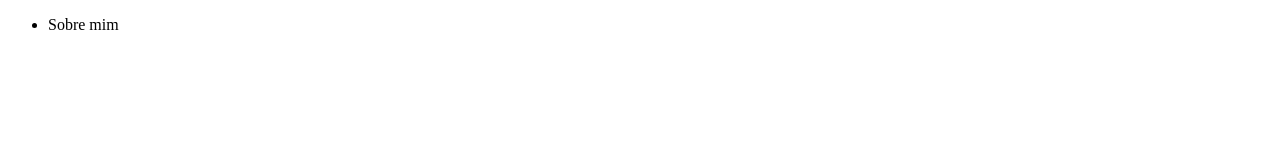
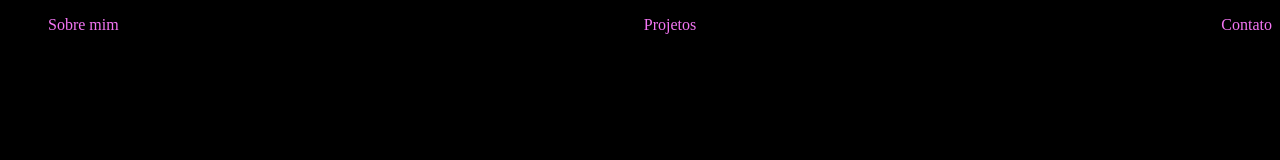
Before and after one commit to isadoranogoceki/Site-1, a plain HTML site: page Site-1-main/index.html in a window 1280 px wide. Drawn offline with Linux system fonts and the light colour scheme.

Commit message:
Add files via upload

```diff
--- a/Site-1-main/index.css
+++ b/Site-1-main/index.css
@@ -0,0 +1,11 @@
+body {
+    color: rgb(244, 117, 244);
+    background-color: black;
+}
+
+ul{
+   display: flex;
+   justify-content: space-between;
+   list-style-type: none;
+   align-items: center;
+}
--- a/Site-1-main/index.html
+++ b/Site-1-main/index.html
@@ -5,12 +5,17 @@
     <meta http-equiv="X-UA-Compatible" content="IE-edge"
     <meta name="viewport" content="width=device-width, initial-scale=1.0">
     <title>Adriana Saty</title>
+<link rel="stylesheet" href="index.css">
 </head>
 <body>
     <nav>
         <ul>
             <li>
                 <a>Sobre mim</a>
+            </li>            <li>
+                <a>Projetos</a>
+            </li>            <li>
+                <a>Contato</a>
             </li>
         </ul>
     </nav>
```
